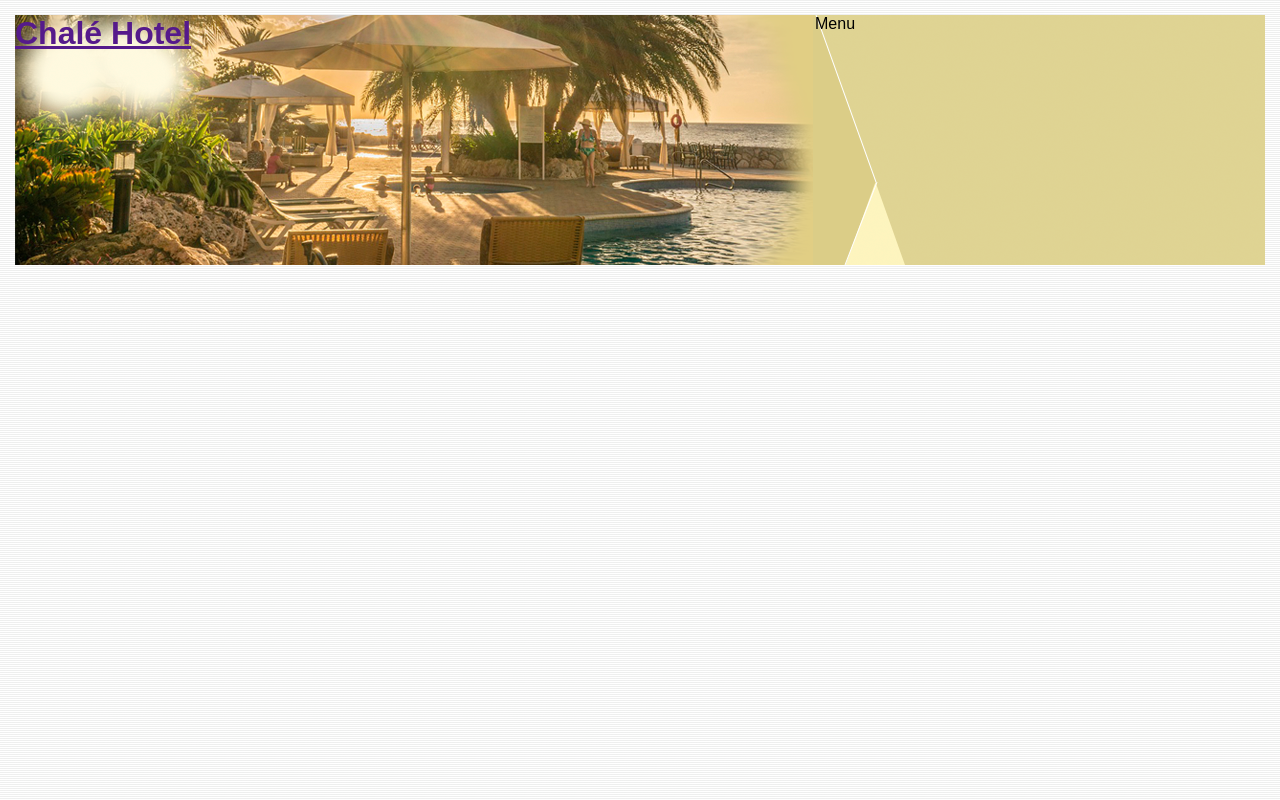
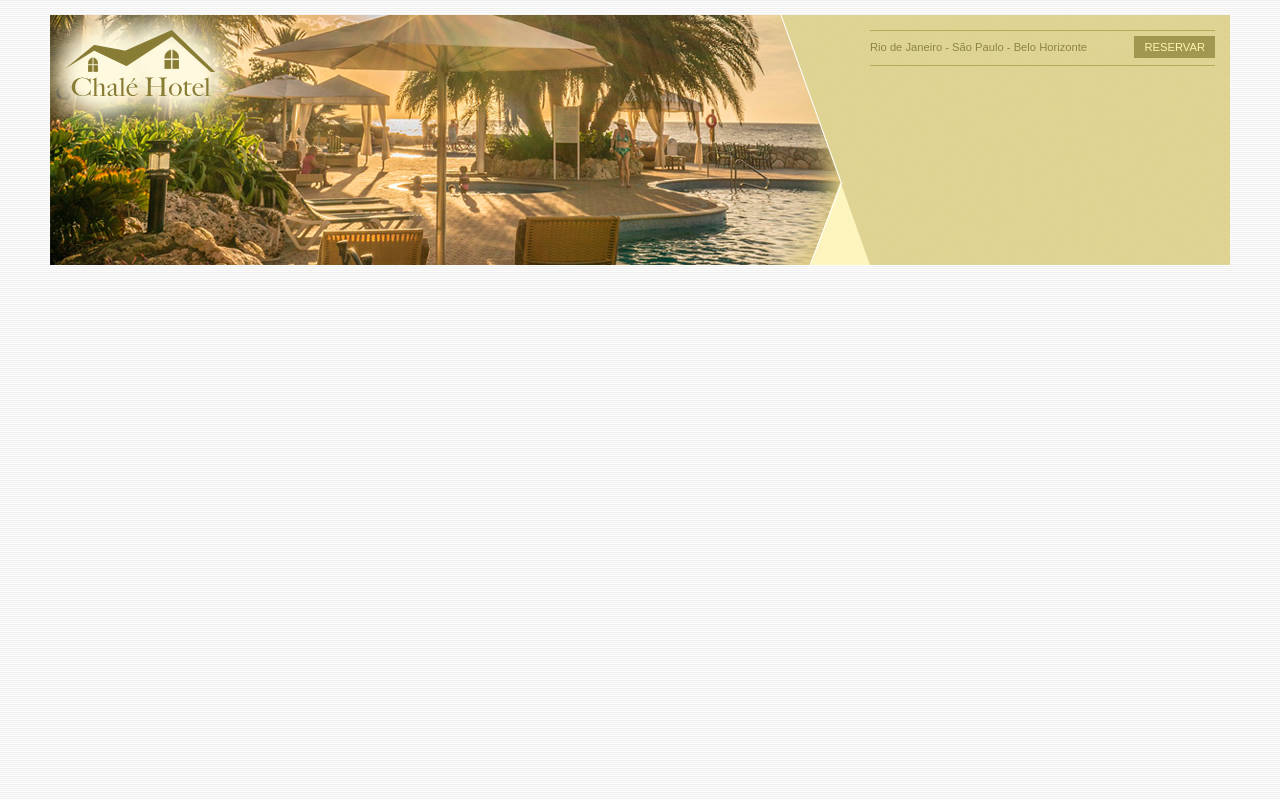
Before and after one commit to BrunoASG/Chale-Hotel, a plain HTML site: page index.html in a window 1280 px wide. Drawn offline with Linux system fonts and the light colour scheme.

Commit message:
Adciona modificaçoes no menu, insere botao reservar

```diff
--- a/css/style.css
+++ b/css/style.css
@@ -10,6 +10,9 @@ body {
 }
 #container {
     background: #ede9cc;
+    margin: 0px auto;
+    min-width: 740px;
+    max-width: 1180px;
 
 }
 
@@ -21,20 +24,68 @@ body {
 
 }
 
-#logo {
+#area-topo {
     position: absolute;
     background: url(/imagens/topo-imagem-principal2.png) no-repeat;
     width: 100%;
     height: 250px;
     top: 0;
     left: 0;
+    z-index: 1;
 }
 
-#menu {
+.logo a{
+    position: absolute;
+    top: 15px;
+    left: 15px;
+    z-index: 3;
+    background: url(/imagens/logo.png) no-repeat;
+    width: 151px;
+    height: 66px;
+    text-indent: -9000px;
+
+}
+
+#area-menu {
     position: absolute;
     background: url(/imagens/topo-imagem-lateral.png) no-repeat;
     width: 450px;
     height: 250px;
     top: 0;
     right: 0;
+    z-index: 2;
 }
+
+#conteudo-menu {
+    margin-left: 90px;
+    margin-right: 15px;
+    padding-top: 15px;
+}
+
+#menu-locais {
+    border-bottom: 1px solid #b5ab56;
+    border-top: 1px solid #b5ab56;
+    padding-top: 5px;
+    padding-bottom: 5px;
+    font-size: 0.7em;
+    color: #8b8448;
+
+}
+
+#menu-locais .locais {
+    float: left;
+    line-height: 2.1em;
+
+}
+
+a{
+    text-decoration: none;
+}
+
+a.reservar{
+    text-transform: uppercase;
+    background: #a29750;
+    color: #fff5b0;
+    padding: 5px 10px;
+    float: right;
+}
--- a/index.html
+++ b/index.html
@@ -10,12 +10,22 @@
     <div id="container">
         <!-- Inicio Topo -->
         <div id="topo">
-            <div id="logo">
-                <h1>
+            <div id="area-topo">
+                <h1 class="logo">
                     <a href="">Chalé Hotel</a>
                 </h1>
             </div>
-            <div id="menu">Menu</div>
+            <div id="area-menu">
+                <div id="conteudo-menu">
+                    <div id="menu-locais">
+                        <span class="locais">
+                            Rio de Janeiro - São Paulo - Belo Horizonte
+                        </span>
+                        <a class="reservar" href="">Reservar</a>
+                        <div style="clear: both;"></div>
+                    </div>
+                </div>
+            </div>
 
 
         </div>
```
